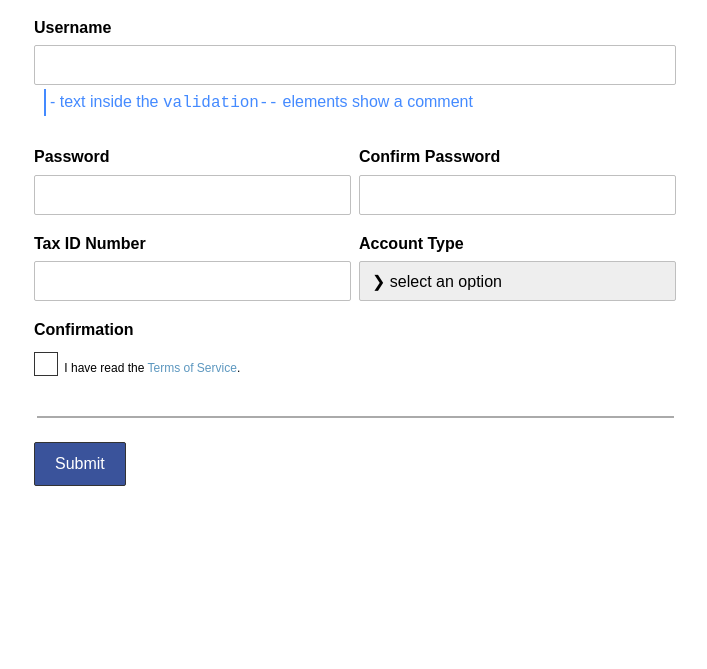
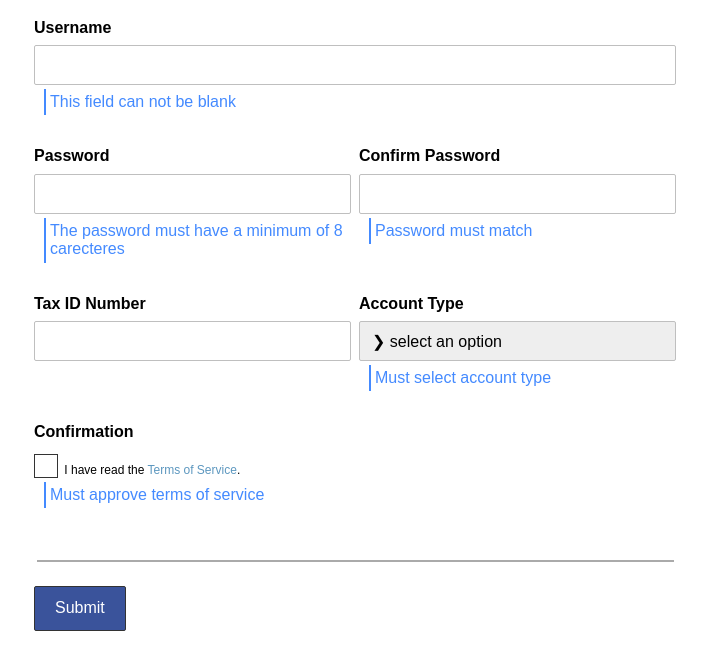
Before and after one commit to AlexisThink/lab--interactive-components, a plain HTML site: page ex-02-form-validation.html in a window 1280 px wide. Shown: the part 61-730 px from the top of the page, without its empty margins (285-992 px from the left). Drawn offline with nearby package versions, Linux system fonts and the light colour scheme; files that its build step writes are made by us from their sources.

Commit message:
Ejercicio 02 Listo, excepto la comprobacion de envio

```diff
--- a/ex-02-form-validation.html
+++ b/ex-02-form-validation.html
@@ -7,7 +7,7 @@
    </head>
    <body>
       <div id="app-container-02" class="container--narrow">
-        <form class="form-group" id="registration-form">
+        <form class="form-group" id="registration-form" name="formulario">
            <h1>New Account Registration Form</h1>
 
            <div class="form-group__field field--username">
--- a/js/app-02.js
+++ b/js/app-02.js
@@ -1,17 +1,78 @@
 /* 02 - FORM VALIDATION :: YOUR CODE BELOW */
-var form = document.querySelector('#registration-form');
-form.addEventListener('submit', function(event){
-    event.preventDefault();
-    console.log("Submited button pressed");
-})
 
 //USERNAME
-var username = document.querySelector('.field--username input');
+var username = formulario.elements.username;
 var usernameText = username.value;
 
 //PASSWORD
-var password = document.querySelector('.field--password input');
+var password = formulario.elements.userpassword;
 var passwordText =  password.value;
 
 //CONFIRM PASSWORD
-var confirmPass = document.querySelector()
+var confirmPass = formulario.elements.confirmpassword;
+var confirmPassText = confirmPass.value;
+
+//TAX ID
+var taxId = formulario.elements.taxid;
+var taxIdText = taxId.value;
+
+//ACCOUNT TYPE
+var account = formulario.elements.account;
+var accountSelect = account.value;
+
+//TERMS OF SERVICE
+var terms =  formulario.elements.termsofservice;
+var termsCheck = terms.checked;
+
+/*START SECTION TO COMPROBATE VALUES*/
+
+//USERNAME
+if(usernameText === ""){
+    document.querySelector('.validation--username').textContent = 'This field can not be blank'
+} else if(usernameText !== ""){
+    document.querySelector('.validation--username').textContent = 'Success'}
+
+//PASSWORD
+if(passwordText === "" || passwordText.length < 8){
+    document.querySelector('.validation--user-password').textContent = 'The password must have a minimum of 8 carecteres'
+} else if(passwordText.length > 8){
+    document.querySelector('.validation--user-password').textContent = 'Success';}
+
+//CONFIRM PASSWORD
+if(confirmPassText !== passwordText || passwordText === ""){
+    document.querySelector('.validation--confirm-password').textContent = 'Password must match';
+} else if(confirmPassText === passwordText){
+    document.querySelector('.validation--confirm-password').textContent = 'Success';
+}
+
+//TAX ID
+if(typeof taxId !== "number" && taxId.length < 10){
+    document.querySelector('.validation--tax-id').textContent = 'Tax ID is only a numbers and is 10 digits';
+} else if(typeof taxId === "number" && taxId.length === 10){
+    document.querySelector('.validation--tax-id').textContent = 'Success';
+}
+
+//ACCOUNT TYPE
+if(accountSelect === ""){
+    document.querySelector('.validation--account').textContent = "Must select account type";
+} else if (accountSelect !== ""){
+    document.querySelector('.validation--account').textContent = "Success";
+}
+
+//TERMS OF SERVICE
+if(termsCheck === false){
+    document.querySelector('.validation--terms-of-service').textContent = 'Must approve terms of service';
+} else if(termsCheck === true){
+    document.querySelector('.validation--terms-of-service').textContent = 'Success';
+}
+
+//FOMR CHECKOUT
+if(usernameText !== "" && passwordText.length > 8 && confirmPassText === passwordText && typeof taxId === "number" && taxId.length === 10 && accountSelect !== "" && termsCheck === true){
+    document.querySelector('.validation--entire-form').textContent = 'Form Complete'
+    var form = document.forms.formulario;
+    form.addEventListener('submit', function(event){
+        event.preventDefault();
+    })
+}else if(usernameText === "" || passwordText === "" || passwordText.length < 8 || typeof taxId !== "number" && taxId.length < 10 || accountSelect === "" || termsCheck === false){
+
+}
```
